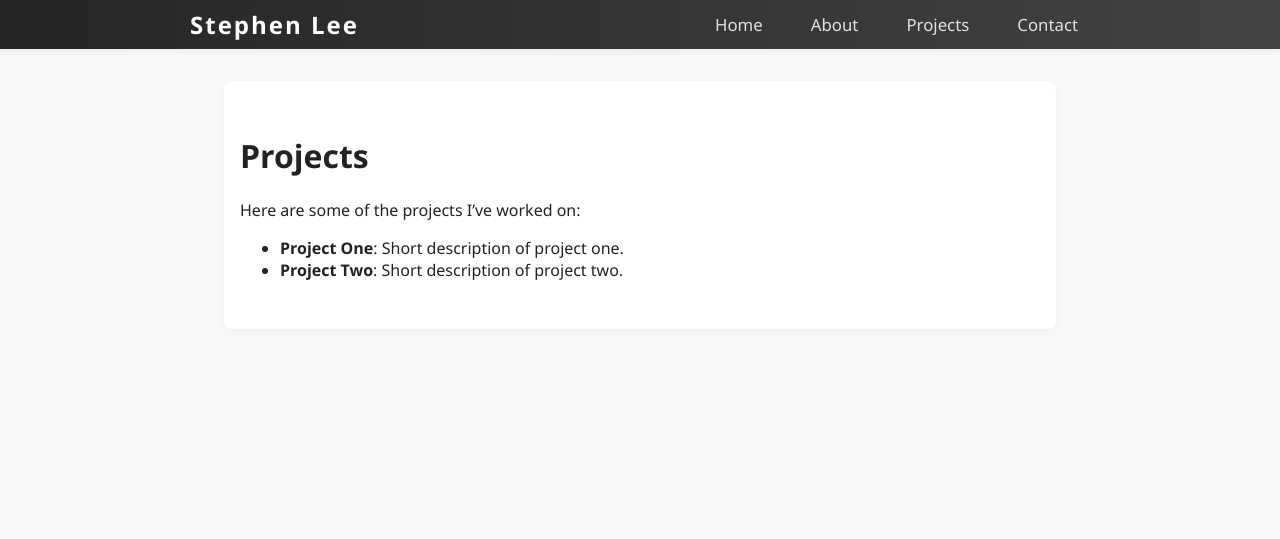
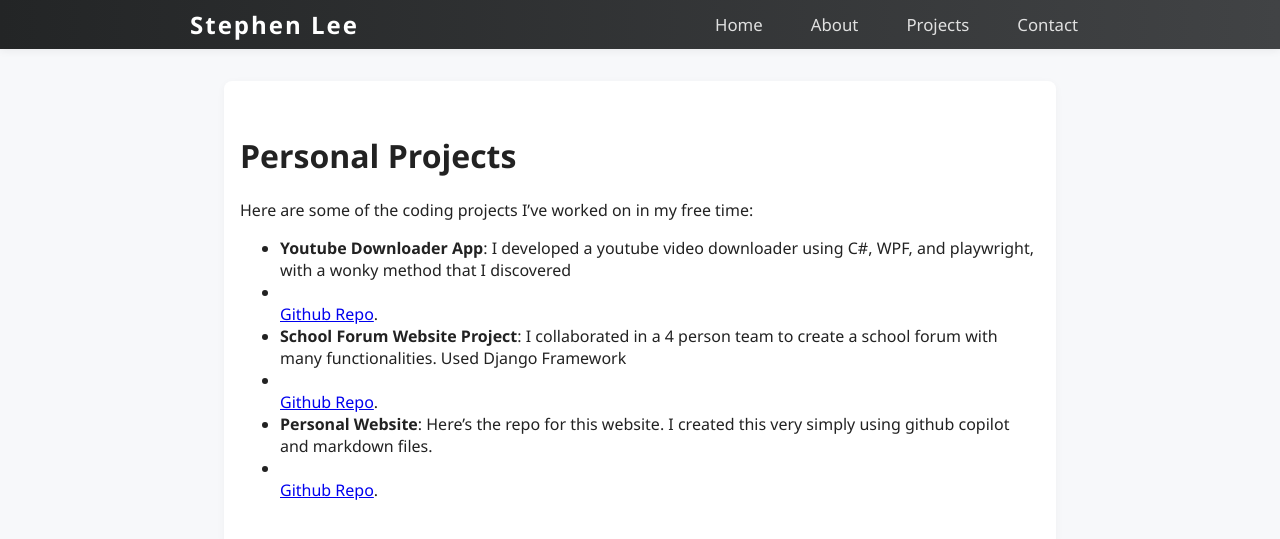
Before and after one commit to pickles33/PersonalWebsite, a Jekyll site: the page built from projects.md, in a window 1280 px wide. Shown: the top 539 px of the page. Built offline with Jekyll 4.4.1, drawn with Linux system fonts in a browser that asks for light colours.

Commit message:
Update projects.md

```diff
--- a/projects.md
+++ b/projects.md
@@ -5,9 +5,13 @@ nav_order: 3
 permalink: /projects/
 ---
 
-# Projects
+# Personal Projects
 
-Here are some of the projects I've worked on:
+Here are some of the coding projects I've worked on in my free time:
 
-- **Project One**: Short description of project one.
-- **Project Two**: Short description of project two.
+- **Youtube Downloader App**: I developed a youtube video downloader using C#, WPF, and playwright, with a wonky method that I discovered
+- <br> [Github Repo]([https://github.com/pickles33](https://github.com/pickles33/YDC)).
+- **School Forum Website Project**: I collaborated in a 4 person team to create a school forum with many functionalities. Used Django Framework
+- <br> [Github Repo](https://github.com/WilsonMarquis/CareerManagementSystem).
+- **Personal Website**: Here's the repo for this website. I created this very simply using github copilot and markdown files.
+- <br> [Github Repo](https://github.com/pickles33/PersonalWebsite).
```
